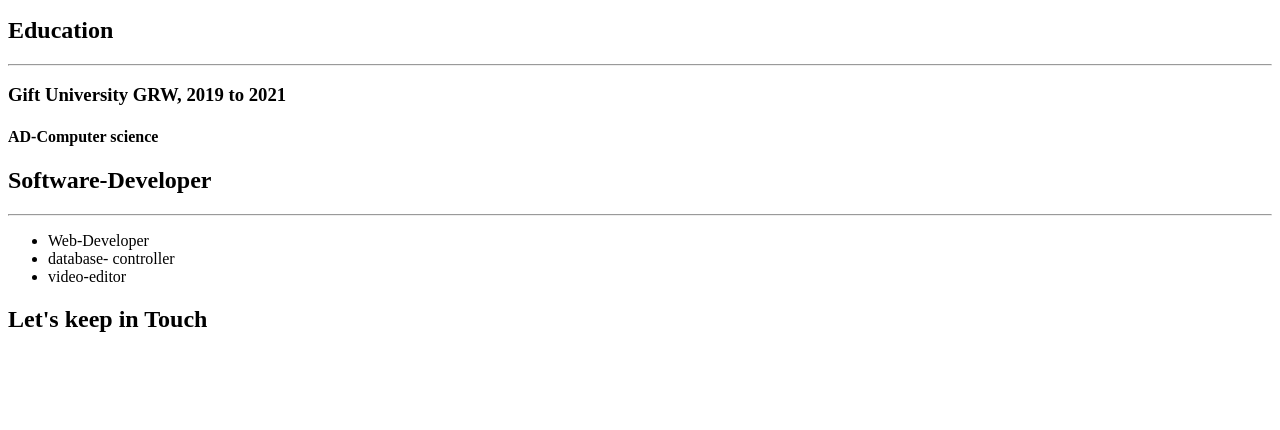
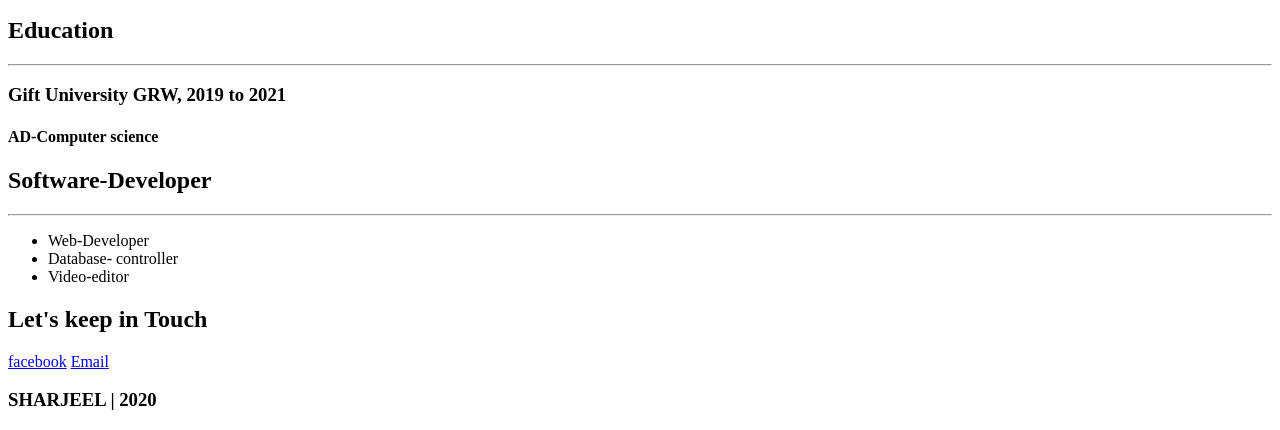
Before and after one commit to sharjeel19/102380017-OA--5, a plain HTML site: page index.html in a window 1280 px wide. Shown: the part 428-858 px from the top of the page. Before the commit the page ends 800 px from the top, so only its background shows below. Drawn offline with Linux system fonts and the light colour scheme.

Commit message:
ADD LINKS

```diff
--- a/index.html
+++ b/index.html
@@ -34,8 +34,8 @@
             <hr>
             <ul>
                 <li>Web-Developer </li>
-                <li>database- controller</li>
-                <li>video-editor</li>
+                <li>Database- controller</li>
+                <li>Video-editor</li>
             </ul>
         </section>
 
@@ -43,10 +43,10 @@
     <footer>
         <h2>Let's keep in Touch</h2>
         <div>
-            <a href=""></a>
-            <a href=""></a>
+            <a href="https://web.facebook.com/azanishbutt0019">facebook</a>
+            <a href="https://mail.google.com/mail/u/0/#inbox">Email</a>
         </div>
-
+        <h3>SHARJEEL | 2020</h3>
     </footer>
 
 </body>
```
